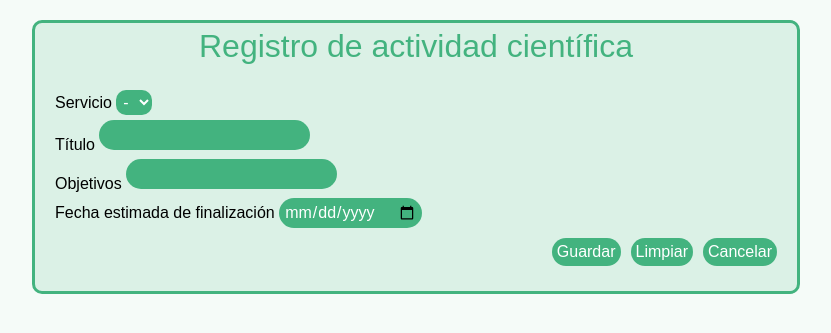
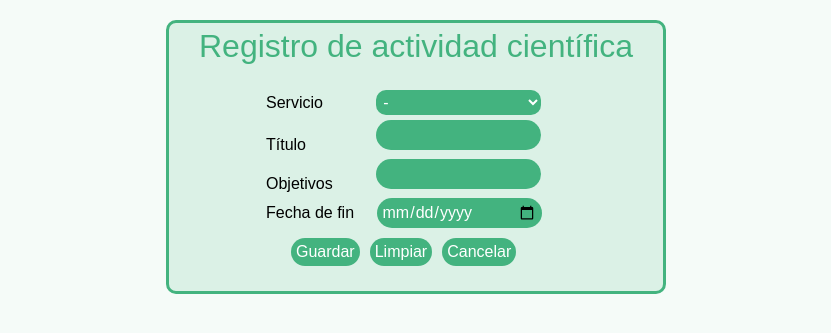
Before and after one commit to AgusAmor/actividadCientificaIUC, a PHP site: page /nuevaActividad.php?investigador=1 in a window 1280 px wide. Shown: the part 150-483 px from the top of the page, without its empty margins (224-1055 px from the left). Run offline with PHP 8.4, Linux system fonts and the light colour scheme; the visitor is signed in with stand-in values (Sample User, id 1).

Commit message:
10°: estilos formularios

```diff
--- a/archivos/footer.php
+++ b/archivos/footer.php
@@ -3,7 +3,6 @@ $origen = "/actividadCientificaIUC";
 ?>
 
     <footer>
-        adios
     </footer>
     <script src="<?php echo "$origen";?>/js/script.js"></script>
 </body>
--- a/cargarArchivo.php
+++ b/cargarArchivo.php
@@ -25,11 +25,11 @@ if (isset($_GET['investigador'])){
                 ";
             ?>
 
-        <div>
+        <div class="campo">
             <label for="nom">Nombre</label>
             <input id="nom" name="nom" type="text"/>
         </div>
-        <div>
+        <div class="campo">
             <label for="arch">Archivo</label>
             <input id="arch" name="arch" type="file"/>
         </div>
--- a/css/styles.css
+++ b/css/styles.css
@@ -41,7 +41,12 @@ table{
     border-style: solid;
     border-color: rgb(67, 179, 127);
 }
-/*/
+
+caption{
+    margin-bottom: 10px;
+    font-size: 1.5rem;
+    color: rgb(67, 179, 127);
+}
 
 /* formularios */
 form{
@@ -106,10 +111,16 @@ form select{
     border: 0;
     padding: 3px;
     border-radius: 10px;
+    width: auto;
+}
+
+.btn_container{
+    display: flex;
+    gap: 10px;
+    float: right;
 }
 
 .btn_form{
-
     border-radius: 15px;
     color: rgb(255, 255, 255);
     background-color: rgb(67, 179, 127);
@@ -154,6 +165,7 @@ header a {
 header a:hover{
     color: rgb(255, 255, 255);
 }
+/*/
 
 
 /* INDEX */
@@ -172,7 +184,7 @@ header a:hover{
     color: rgb(67, 179, 127);
 }
 
-#tabla_servicio a {
+#tabla_servicio a{
     color: rgb(67, 179, 127);
 }
 
@@ -187,34 +199,7 @@ header a:hover{
 #tabla_servicio th{
     padding-bottom: 5px;
 }
-
-#serv{
-    width: 5%;
-}
-
-#tt{
-    width: 20%;
-}
-
-#inv{
-    width: 5%;
-}
-
-#obj{
-    width: 25%;
-}
-
-#fch{
-    width: 15%;
-}
-
-#est{
-    width: 5%;
-}
-
-#acc{
-    width: 30%;
-}
+/*/
 
 
 /* TRAZABILIDAD */
@@ -222,12 +207,6 @@ header a:hover{
     text-align: center;
     margin-bottom: 30px;
     width: 70%;
-}
-
-#tabla_traz caption{
-    margin-bottom: 10px;
-    font-size: 1.5rem;
-    color: rgb(67, 179, 127);
 }
 
 #tabla_traz td{
@@ -240,24 +219,231 @@ header a:hover{
     text-align: center;
     width: 33%;
 }
+/*/
+
+
+/* MODIFICACIONES */
+#tabla_mod{
+    width: 1000px;
+}
+
+#tabla_mod #mod{
+    width: 130px;
+}
+
+#tabla_mod #inv{
+    width: 110px;
+}
+
+#tabla_mod #fch{
+    width: 90px;
+}
+
+#tabla_mod #serv{
+    width: 100px;
+}
+
+#tabla_mod #nom{
+    width: auto;
+}
+
+#tabla_mod #obj{
+    width: 170px;
+}
+
+#tabla_mod #fchf{
+    width: 100px;
+}
+
+#tabla_mod #modificados{
+    text-align: center;
+}
+
+#tabla_mod #cambios{
+    border-style: solid;
+}
+/*/
+
 
 /* CARGAR ARCHIVO */
+#form_carch{
+    width: 550px;
+}
+
+#form_carch #arch{
+    margin-left: 20px;
+}
+
+#form_carch #nom{
+    margin-left: 16px;
+    width: 332px;
+}
+
 #form_carch fieldset{
     padding: 20px;
 }
-
-#form_carch div input{
-    margin-left: 20px;
-}
+/*/
 
 
 /* NUEVA ACTIVIDAD */
-#form_nact #btn_container{
-    display: flex;
-    gap: 10px;
-    float: right;
+#form_nact{
+    width: 500px;
 }
 
 #form_nact fieldset{
     padding: 20px;
 }
+
+#form_nact select{
+    width: auto;
+}
+
+#form_nact .campo{
+    margin: 5px auto;
+    width: 300px;
+}
+
+#form_nact #serv{
+    margin-left: 49px;
+    width: 165px;
+}
+
+#form_nact #nom{
+    margin-left: 66px;
+    width: 165px;
+}
+
+#form_nact #obj{
+    margin-left: 39px;
+    width: 165px;
+}
+
+#form_nact #finEst{
+    margin-left: 18px;
+    width: 165px;
+}
+
+#form_nact .btn_container{
+    float: none;
+    margin-top: 10px;
+    width: 250px;
+}
+/*/
+
+
+/* MODIFICAR ACTIVIDAD */
+#form_mod{
+    width: 550px;
+}
+
+#form_mod fieldset{
+    padding: 20px;
+}
+
+#form_mod select{
+    width: auto;
+}
+
+#form_mod .campo{
+    margin: 5px auto;
+    width: 300px;
+}
+
+#form_mod #serv{
+    margin-left: 49px;
+    width: 165px;
+}
+
+#form_mod #nom{
+    margin-left: 66px;
+    width: 165px;
+}
+
+#form_mod #obj{
+    margin-left: 39px;
+    width: 165px;
+}
+
+#form_mod #finEst{
+    margin-left: 18px;
+    width: 165px;
+}
+
+#form_mod .btn_container{
+    float: none;
+    margin-top: 10px;
+    width: 160px;
+}
+/*/
+
+/* PUBLICAR */
+#form_publi{
+    width: 500px;
+}
+
+#form_publi fieldset{
+    padding: 10px;
+}
+
+#form_publi #link{
+    margin-left: 10px;
+}
+
+#form_publi .btn_form{
+    margin-right: 10px;
+}
+
+
+/*/
+
+
+/* INICIAR SESION */
+#form_login{
+    width: 400px;
+    margin: 3% auto;
+}
+
+#form_login .campo{
+    text-align: center;
+}
+
+#form_login .campo #mail{
+    margin-left: 30px;
+}
+
+#form_login .campo #pass{
+    margin-left: 77px;
+}
+
+#form_login .btn_container{
+    margin-right: 3px;
+}
+/*/
+
+
+/* REGISTRARSE */
+#registrarse_form{
+    width: 400px;
+    margin: 3% auto;
+}
+
+#registrarse_form #nom{
+    margin-left: 100px;
+}
+
+#registrarse_form #mail{
+    margin-left: 26px;
+}
+
+#registrarse_form #pass{
+    margin-left: 74px;
+}
+
+#registrarse_form #pass2{
+    margin-left: 3px;
+}
+
+#registrarse_form .btn_container{
+    margin-right: 8px;
+}
+/*/
--- a/nuevaActividad.php
+++ b/nuevaActividad.php
@@ -8,8 +8,7 @@ $investigador = $_GET['investigador'];
     <form id="form_nact" action="revisionNueva.php" method="get">
         <fieldset>
             <legend>Registro de actividad científica</legend>
-           <div>
-             <div>
+            <div class="campo">
                  <label for="serv">Servicio</label>
                  <select name="serv" id="serv">
                      <option default>-</option>
@@ -17,26 +16,25 @@ $investigador = $_GET['investigador'];
                      <option value="ORL">ORL</option>
                      <option value="OyT">OyT</option>
                  </select>
-             </div>
-             <div>
+            </div>
+            <div class="campo">
                  <label for="nom">Título</label>
                  <textarea name="nom" id="nom"></textarea>
-             </div>
-           </div>
-            <div>
+            </div>
+            <div class="campo">
                 <?php
                 echo "<input id=invs name=invs type=hidden value=$investigador />";
                 ?>
             </div>
-            <div>
+            <div class="campo">
                 <label for="obj">Objetivos</label>
-                <textarea name="obj" id="ojv"></textarea>
+                <textarea name="obj" id="obj"></textarea>
             </div>
-            <div>
-                <label for="finEst">Fecha estimada de finalización</label>
+            <div class="campo">
+                <label for="finEst">Fecha de fin</label>
                 <input id="finEst" name="finEst" type="date"/>
             </div>
-            <div id="btn_container">
+            <div class="btn_container">
                 <input class="btn_form" type="submit" value="Guardar"/>
                 <input class="btn_form" type="reset" value="Limpiar"/>
                 <a class="btn_form" href="index.php">Cancelar</a>
--- a/publicado.php
+++ b/publicado.php
@@ -11,10 +11,9 @@ $accion = $_GET['accion'];
 }
 
 echo "
-    <form action=cambioEstado.php method=get >
+    <form id=form_publi action=cambioEstado.php method=get >
         <fieldset>
             <legend>Publicar investigacion</legend>
-        </fieldset>
         <div>
             <input type=hidden id=id name=id value=$id />
             <input type=hidden id=accion name=accion value=$accion />
@@ -27,6 +26,7 @@ echo "
         <div>
             <input type=submit class=btn_form />
         </div>
+        </fieldset>
     </form>
     <div class=boton>
         <a href=index.php>Volver</a>
```
Also changed, not shown: index.php (+11 -7 lines), modInvestigacion.php (+15 -13 lines), modificaciones.php (+15 -15 lines), registro/iniciar.php (+11 -5 lines), registro/registrarse.php (+11 -6 lines).
